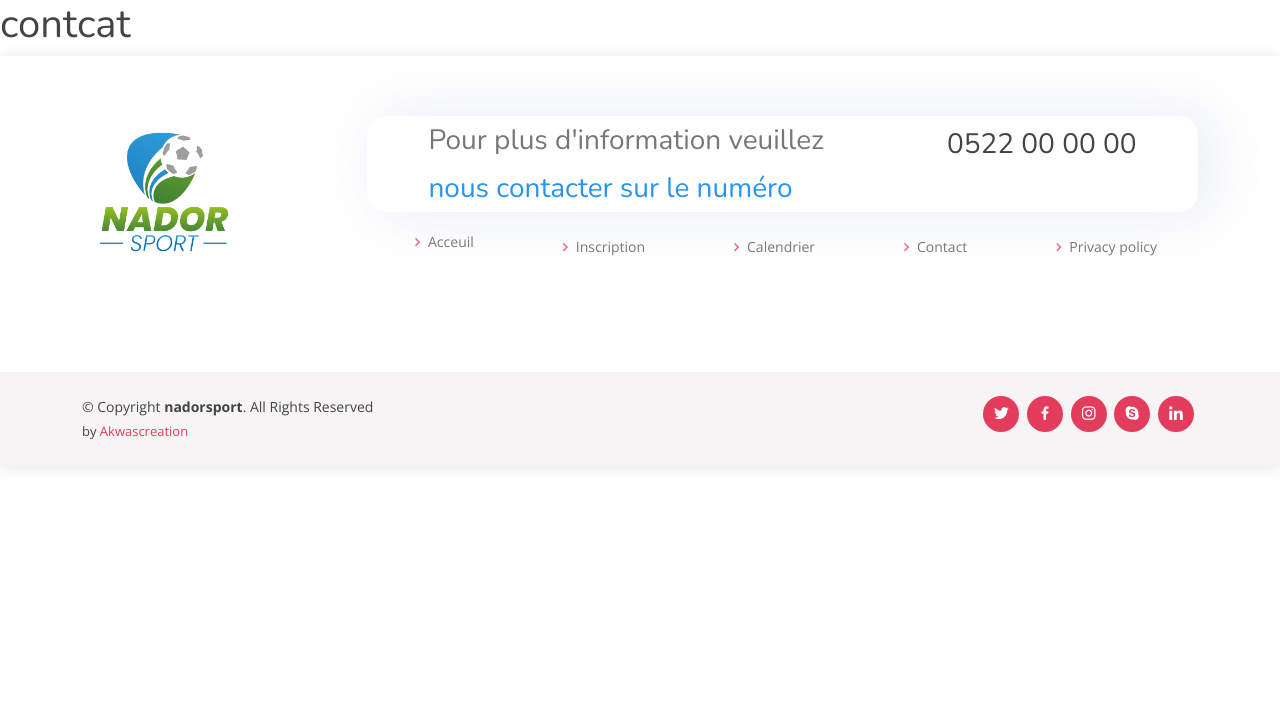
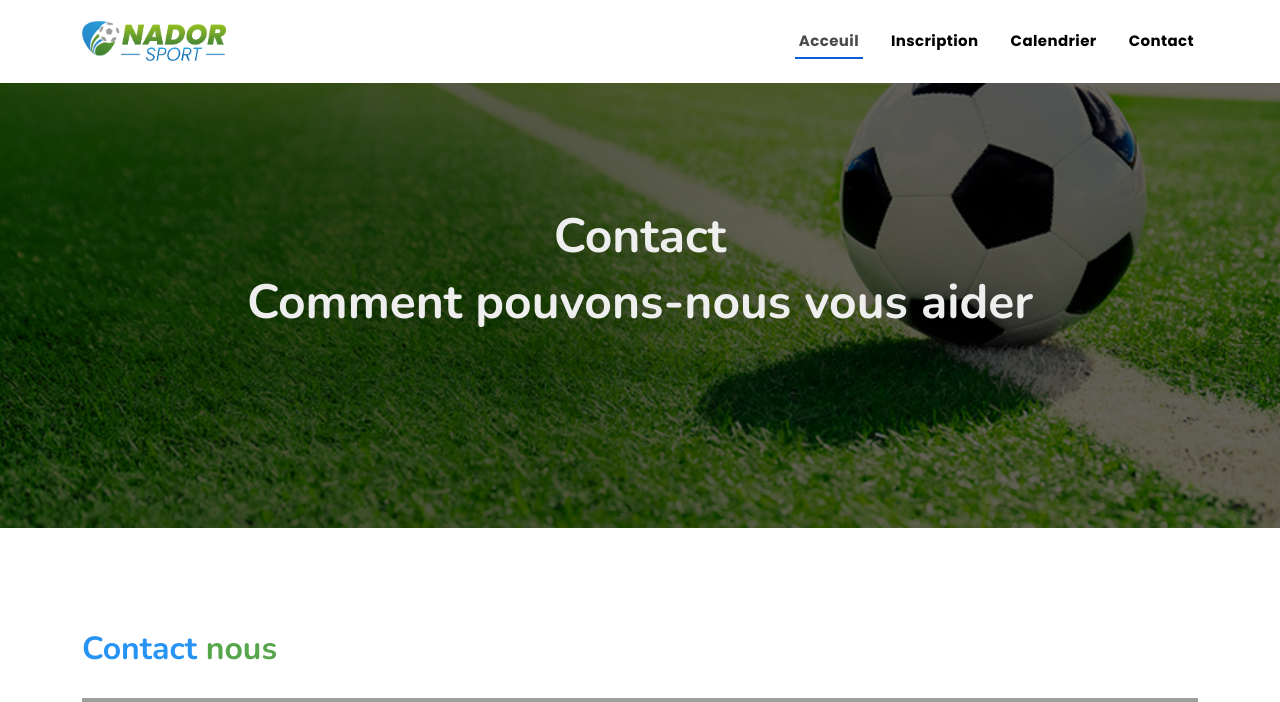
Before and after one commit to ZakariaBatty/nadorsport, a PHP site: page /nadorsport/index.php?page=contact in a window 1280 px wide. Shown: the top 702 px of the page. Before the commit the page ends 468 px from the top, so only its background shows below. Run offline with PHP 8.4, Linux system fonts and the light colour scheme; grey boxes are pictures that could not be loaded.

Commit message:
add page contact

```diff
--- a/assets/css/style.css
+++ b/assets/css/style.css
@@ -440,6 +440,7 @@
 @media (min-width: 992px) {
   #services .card-services {
     width: 27rem;
+    margin-top: 6px;
   }
 }
 /*--------------------------------------------------------------
@@ -471,7 +472,7 @@
 # Sections General
 --------------------------------------------------------------*/
 section {
-  padding: 87px 0 0px 0px;
+  padding: 87px 0px 31px 0px;
   overflow: hidden;
 }
 
@@ -1098,7 +1099,7 @@
 }
 .contact .info i {
   font-size: 20px;
-  color: #e43c5c;
+  color: #0d6efd;
   float: left;
   width: 44px;
   height: 44px;
@@ -1129,7 +1130,7 @@
 .contact .info .email:hover i,
 .contact .info .address:hover i,
 .contact .info .phone:hover i {
-  background: #e43c5c;
+  background: #57a64b;
   color: #fff;
 }
 .contact .php-email-form {
@@ -1184,7 +1185,7 @@
 }
 .contact .php-email-form input:focus,
 .contact .php-email-form textarea:focus {
-  border-color: #e43c5c;
+  border-color: #0d6efd;
 }
 .contact .php-email-form input {
   height: 44px;
@@ -1193,7 +1194,7 @@
   padding: 10px 12px;
 }
 .contact .php-email-form button[type='submit'] {
-  background: #e43c5c;
+  background: #0d6efd;
   border: 0;
   padding: 10px 28px;
   color: #fff;
@@ -1201,7 +1202,7 @@
   border-radius: 50px;
 }
 .contact .php-email-form button[type='submit']:hover {
-  background: #d01d3f;
+  background: #57a64b;
 }
 @-webkit-keyframes animate-loading {
   0% {
@@ -1721,7 +1722,7 @@
 }
 #footer .footer-top .footer-links ul i {
   padding-right: 2px;
-  color: #ea6981;
+  color: #0d6efd;
   font-size: 18px;
   line-height: 1;
 }
@@ -1741,7 +1742,7 @@
 }
 #footer .footer-top .footer-links ul a:hover {
   text-decoration: none;
-  color: #e43c5c;
+  color: #57a64b;
 }
 #footer .footer-newsletter {
   font-size: 15px;
@@ -1776,14 +1777,14 @@
   background: none;
   font-size: 15px;
   padding: 0 22px;
-  background: #e43c5c;
+  background: #0d6efd;
   color: #fff;
   transition: 0.3s;
   border-radius: 50px;
   box-shadow: 0px 2px 15px rgba(0, 0, 0, 0.1);
 }
 #footer .footer-newsletter form input[type='submit']:hover {
-  background: #d01d3f;
+  background: #57a64b;
 }
 #footer .credits {
   padding-top: 5px;
@@ -1793,7 +1794,7 @@
 #footer .social-links a {
   font-size: 18px;
   display: inline-block;
-  background: #e43c5c;
+  background: #0d6efd;
   color: #fff;
   line-height: 1;
   padding: 8px 0;
@@ -1805,7 +1806,7 @@
   transition: 0.3s;
 }
 #footer .social-links a:hover {
-  background: #d01d3f;
+  background: #57a64b;
   color: #fff;
   text-decoration: none;
 }
--- a/views/contact.php
+++ b/views/contact.php
@@ -1 +1,82 @@
-<h1>contcat</h1>
+<?php
+require_once './views/include/navBar.php';
+?>
+<section id="hero" style="height: 66vh;">
+    <div class="hero-container mx-auto" style="align-items:center; right:0; left:0; top:200px ;width:auto;">
+        <h1>Contact </h1>
+        <h2>Comment pouvons-nous vous aider</h2>
+    </div>
+</section>
+<main id="main">
+    <!-- ======= Contact Section ======= -->
+    <section id="contact" class="contact">
+        <div class="container">
+
+            <div class="section-title">
+                <!-- <h2>Contact</h2> -->
+                <h3>Contact <span style="color:#57a64b;">nous</span></h3>
+            </div>
+
+            <div>
+                <iframe style="border:0; width: 100%; height: 270px;" src="https://www.google.com/maps/embed?pb=!1m14!1m8!1m3!1d12097.433213460943!2d-74.0062269!3d40.7101282!3m2!1i1024!2i768!4f13.1!3m3!1m2!1s0x0%3A0xb89d1fe6bc499443!2sDowntown+Conference+Center!5e0!3m2!1smk!2sbg!4v1539943755621" frameborder="0" allowfullscreen></iframe>
+            </div>
+
+            <div class="row mt-5">
+
+                <div class="col-lg-4">
+                    <div class="info">
+                        <div class="address">
+                            <i class="bi bi-geo-alt"></i>
+                            <h4>Lieu:</h4>
+                            <p>A108 Adam Street, New York, NY 535022</p>
+                        </div>
+
+                        <div class="email">
+                            <i class="bi bi-envelope"></i>
+                            <h4>Email:</h4>
+                            <p>info@example.com</p>
+                        </div>
+
+                        <div class="phone">
+                            <i class="bi bi-phone"></i>
+                            <h4>Appel:</h4>
+                            <p>+1 5589 55488 55s</p>
+                        </div>
+
+                    </div>
+
+                </div>
+
+                <div class="col-lg-8 mt-5 mt-lg-0">
+
+                    <form action="forms/contact.php" method="post" role="form" class="php-email-form">
+                        <div class="row">
+                            <div class="col-md-6 form-group">
+                                <input type="text" name="name" class="form-control" id="name" placeholder="Votre nom" required>
+                            </div>
+                            <div class="col-md-6 form-group mt-3 mt-md-0">
+                                <input type="email" class="form-control" name="email" id="email" placeholder="Votre Email" required>
+                            </div>
+                        </div>
+                        <div class="form-group mt-3">
+                            <input type="text" class="form-control" name="subject" id="subject" placeholder="Sujet" required>
+                        </div>
+                        <div class="form-group mt-3">
+                            <textarea class="form-control" name="message" rows="5" placeholder="Message" required></textarea>
+                        </div>
+                        <div class="my-3">
+                            <div class="loading">Loading</div>
+                            <div class="error-message"></div>
+                            <div class="sent-message">Your message has been sent. Thank you!</div>
+                        </div>
+                        <div class="text-center"><button type="submit">Envoyer le message</button></div>
+                    </form>
+
+                </div>
+
+            </div>
+
+        </div>
+    </section>
+    <!-- End Contact Section -->
+</main>
--- /dev/null
+++ b/views/include/navBar.php
@@ -0,0 +1,20 @@
+ <!-- ======= Header ======= -->
+ <header id="header" class="fixed-top ">
+     <div class="container d-flex align-items-center justify-content-between">
+
+         <!-- Uncomment below if you prefer to use an image logo -->
+         <a href="/" class="logo"><img src="assets/img/LogoNadirSport .png" alt="" class="img-fluid"></a>
+
+         <nav id="navbar" class="navbar">
+             <ul>
+                 <li><a class="nav-link scrollto active" href="<?php echo BASE_URL; ?>">Acceuil </a></li>
+                 <li><a class="nav-link scrollto" href="#">Inscription </a></li>
+                 <li><a class="nav-link scrollto" href="#">Calendrier </a></li>
+                 <li><a class="nav-link scrollto " href="<?php echo BASE_URL; ?>contact">Contact</a></li>
+             </ul>
+             <i class="bi bi-list mobile-nav-toggle"></i>
+         </nav><!-- .navbar -->
+
+     </div>
+ </header>
+ <!-- End Header -->
```
Also changed, not shown: views/include/header.php (+3 -20 lines), .htaccess.
